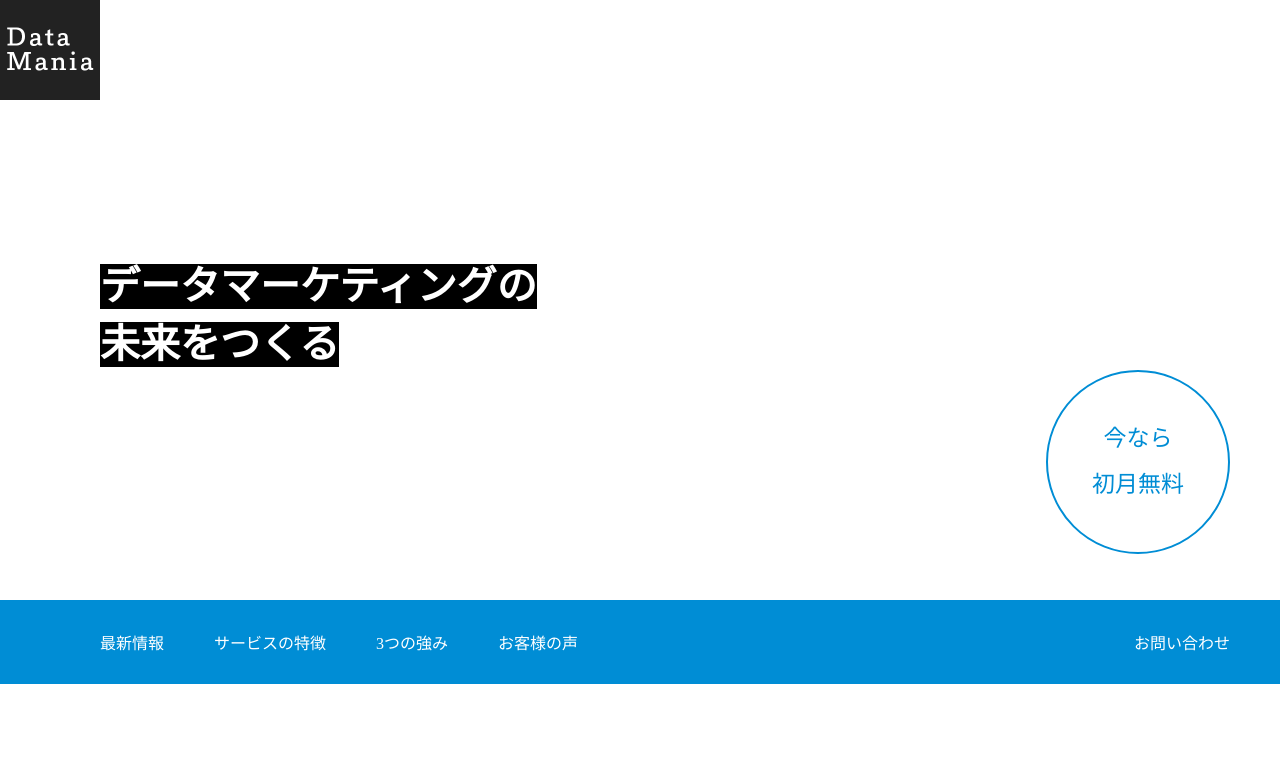
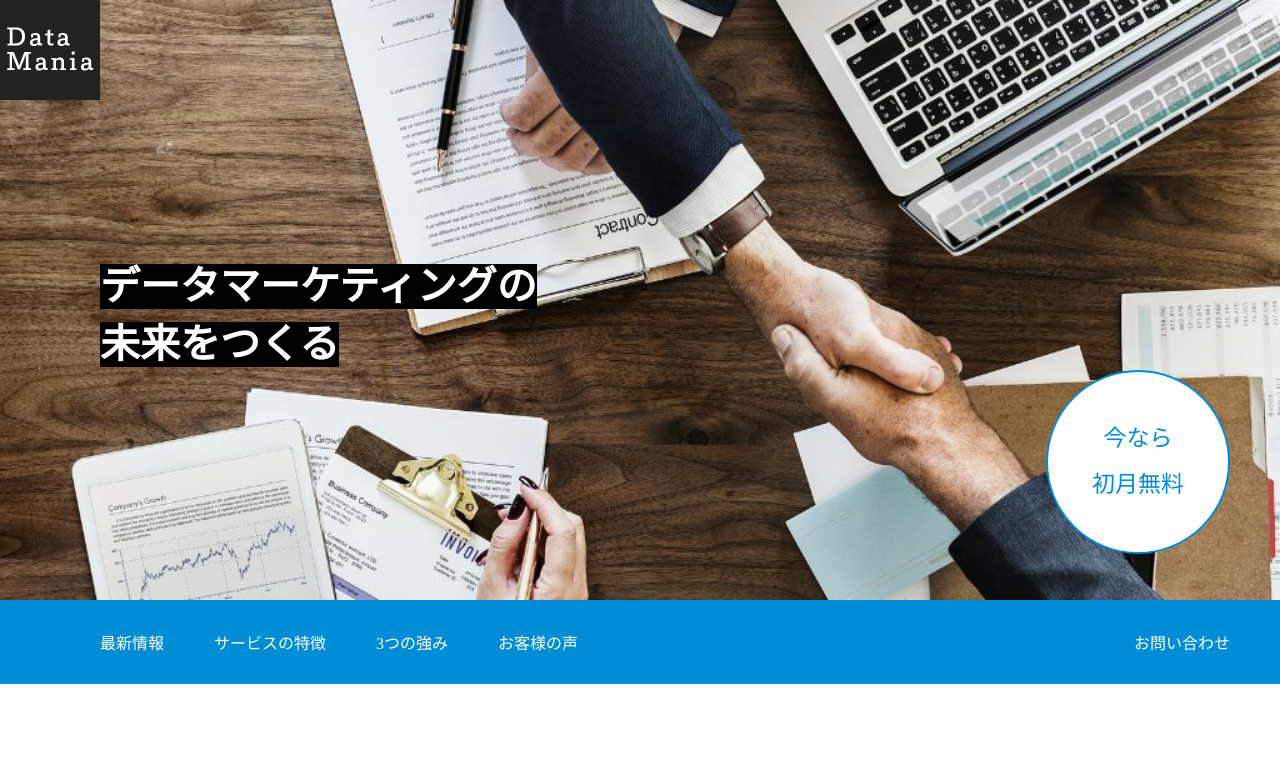
Before and after one commit to Mu-ran/html-css3, a plain HTML site: page index.html in a window 1280 px wide. Shown: the top 781 px of the page. Drawn offline with Linux system fonts and the light colour scheme; files whose address does not match are found by name.

Commit message:
Update style.css

```diff
--- a/style.css
+++ b/style.css
@@ -14,7 +14,7 @@ h1 p {
 
 
 .header-top {
-  background-image: url(img/main_visual.jpg);
+  background-image: url(https://mu-ran.github.io/html-css3/main_visual.jpg);
   background-size: cover;
   height: 600px;
 
```
